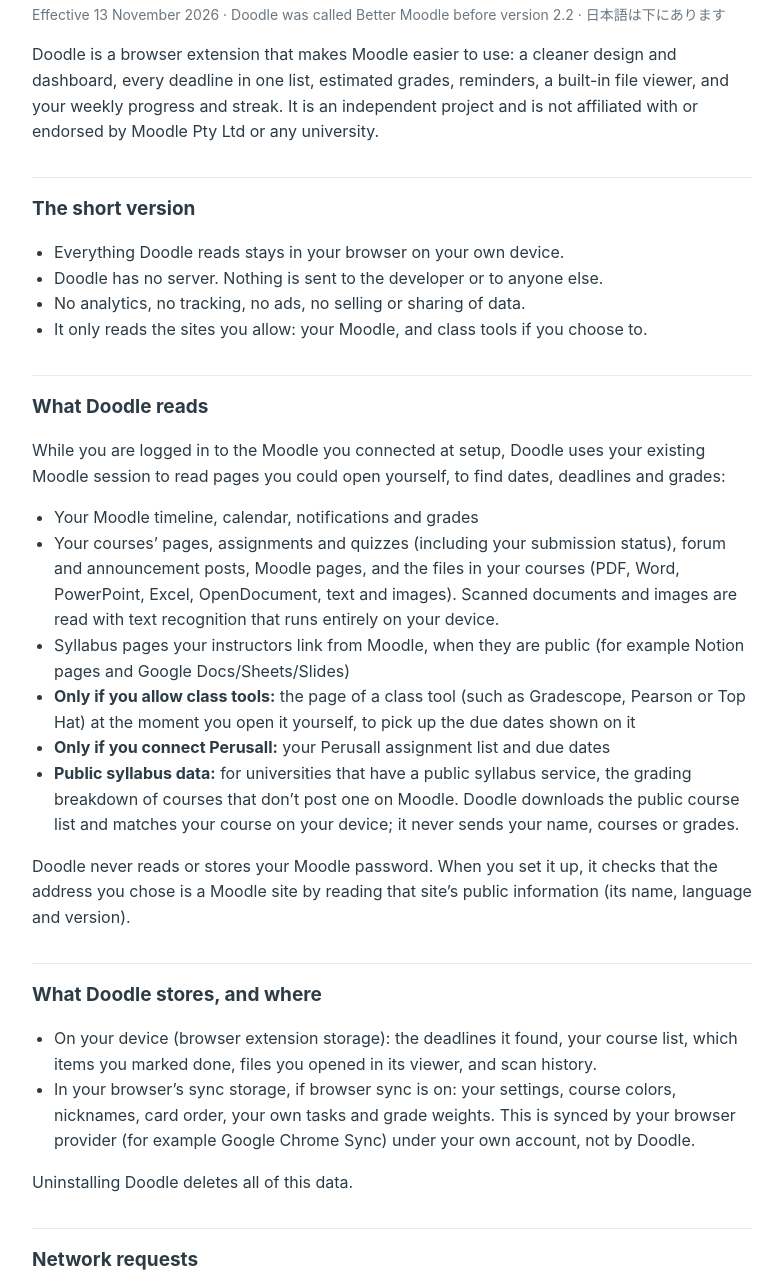
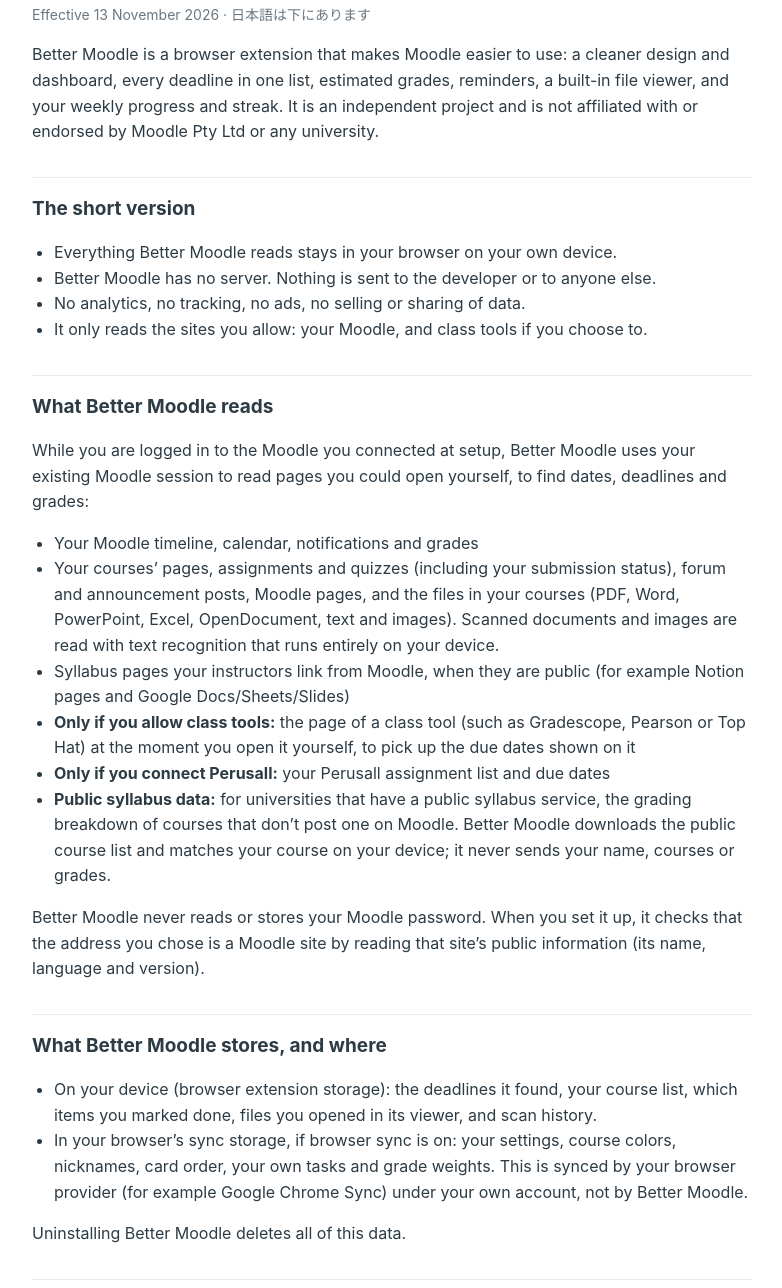
Before and after one commit to bettermoodle/bettermoodle.github.io, a plain HTML site: page privacy-policy.html in a window 1280 px wide. Shown: the part 98-1386 px from the top of the page, without its empty margins (248-1030 px from the left). Drawn offline with Linux system fonts and the light colour scheme.

Commit message:
Name back to Better Moodle on homepage and privacy policies
Co-Authored-By: Claude Opus 5.5 <noreply@anthropic.com>

```diff
--- a/privacy-policy.html
+++ b/privacy-policy.html
@@ -3,7 +3,7 @@
 <head>
 <meta charset="utf-8">
 <meta name="viewport" content="width=device-width, initial-scale=1">
-<title>Doodle Privacy Policy</title>
+<title>Better Moodle Privacy Policy</title>
 <style>
   :root { --text: #2d3b45; --muted: #6b7780; --line: #e8eaec; --bg: #fff; --accent: #0374b5; }
   @media (prefers-color-scheme: dark) { :root { --text: #e8eaec; --muted: #a5adb3; --line: #2f3a42; --bg: #151b20; --accent: #6cb8ff; } }
@@ -19,39 +19,39 @@
 </head>
 <body>
 <main>
-  <h1>Doodle — Privacy Policy</h1>
-  <p class="muted">Effective 13 November 2026 · Doodle was called Better Moodle before version 2.2 · 日本語は下にあります</p>
-  <p>Doodle is a browser extension that makes Moodle easier to use: a cleaner design and dashboard, every deadline in one list, estimated grades, reminders, a built-in file viewer, and your weekly progress and streak. It is an independent project and is not affiliated with or endorsed by Moodle Pty Ltd or any university.</p>
+  <h1>Better Moodle — Privacy Policy</h1>
+  <p class="muted">Effective 13 November 2026 · 日本語は下にあります</p>
+  <p>Better Moodle is a browser extension that makes Moodle easier to use: a cleaner design and dashboard, every deadline in one list, estimated grades, reminders, a built-in file viewer, and your weekly progress and streak. It is an independent project and is not affiliated with or endorsed by Moodle Pty Ltd or any university.</p>
 
   <h2>The short version</h2>
   <ul>
-    <li>Everything Doodle reads stays in your browser on your own device.</li>
-    <li>Doodle has no server. Nothing is sent to the developer or to anyone else.</li>
+    <li>Everything Better Moodle reads stays in your browser on your own device.</li>
+    <li>Better Moodle has no server. Nothing is sent to the developer or to anyone else.</li>
     <li>No analytics, no tracking, no ads, no selling or sharing of data.</li>
     <li>It only reads the sites you allow: your Moodle, and class tools if you choose to.</li>
   </ul>
 
-  <h2>What Doodle reads</h2>
-  <p>While you are logged in to the Moodle you connected at setup, Doodle uses your existing Moodle session to read pages you could open yourself, to find dates, deadlines and grades:</p>
+  <h2>What Better Moodle reads</h2>
+  <p>While you are logged in to the Moodle you connected at setup, Better Moodle uses your existing Moodle session to read pages you could open yourself, to find dates, deadlines and grades:</p>
   <ul>
     <li>Your Moodle timeline, calendar, notifications and grades</li>
     <li>Your courses’ pages, assignments and quizzes (including your submission status), forum and announcement posts, Moodle pages, and the files in your courses (PDF, Word, PowerPoint, Excel, OpenDocument, text and images). Scanned documents and images are read with text recognition that runs entirely on your device.</li>
     <li>Syllabus pages your instructors link from Moodle, when they are public (for example Notion pages and Google Docs/Sheets/Slides)</li>
     <li><b>Only if you allow class tools:</b> the page of a class tool (such as Gradescope, Pearson or Top Hat) at the moment you open it yourself, to pick up the due dates shown on it</li>
     <li><b>Only if you connect Perusall:</b> your Perusall assignment list and due dates</li>
-    <li><b>Public syllabus data:</b> for universities that have a public syllabus service, the grading breakdown of courses that don’t post one on Moodle. Doodle downloads the public course list and matches your course on your device; it never sends your name, courses or grades.</li>
+    <li><b>Public syllabus data:</b> for universities that have a public syllabus service, the grading breakdown of courses that don’t post one on Moodle. Better Moodle downloads the public course list and matches your course on your device; it never sends your name, courses or grades.</li>
   </ul>
-  <p>Doodle never reads or stores your Moodle password. When you set it up, it checks that the address you chose is a Moodle site by reading that site’s public information (its name, language and version).</p>
+  <p>Better Moodle never reads or stores your Moodle password. When you set it up, it checks that the address you chose is a Moodle site by reading that site’s public information (its name, language and version).</p>
 
-  <h2>What Doodle stores, and where</h2>
+  <h2>What Better Moodle stores, and where</h2>
   <ul>
     <li>On your device (browser extension storage): the deadlines it found, your course list, which items you marked done, files you opened in its viewer, and scan history.</li>
-    <li>In your browser’s sync storage, if browser sync is on: your settings, course colors, nicknames, card order, your own tasks and grade weights. This is synced by your browser provider (for example Google Chrome Sync) under your own account, not by Doodle.</li>
+    <li>In your browser’s sync storage, if browser sync is on: your settings, course colors, nicknames, card order, your own tasks and grade weights. This is synced by your browser provider (for example Google Chrome Sync) under your own account, not by Better Moodle.</li>
   </ul>
-  <p>Uninstalling Doodle deletes all of this data.</p>
+  <p>Uninstalling Better Moodle deletes all of this data.</p>
 
   <h2>Network requests</h2>
-  <p>Doodle only connects to: your Moodle; public syllabus pages linked from your courses; class tool sites you allowed, only for the page you opened; Perusall, if you connected it; and public syllabus services (currently api.wasedatime.com; the request names your faculty only). These requests go directly from your browser to those sites. All of Doodle’s code is included in the extension; it does not download or run remote code.</p>
+  <p>Better Moodle only connects to: your Moodle; public syllabus pages linked from your courses; class tool sites you allowed, only for the page you opened; Perusall, if you connected it; and public syllabus services (currently api.wasedatime.com; the request names your faculty only). These requests go directly from your browser to those sites. All of Better Moodle’s code is included in the extension; it does not download or run remote code.</p>
 
   <h2>Changes</h2>
   <p>If this policy changes, the new version will be posted on this page with a new effective date.</p>
@@ -61,7 +61,7 @@
 
   <h2>プライバシーポリシー（日本語）</h2>
   <ul>
-    <li>Doodle（旧 Better Moodle）は、Moodle をもっと使いやすくするブラウザ拡張機能です。Moodle Pty Ltd や大学とは関係のない個人のプロジェクトです。</li>
+    <li>Better Moodleは、Moodle をもっと使いやすくするブラウザ拡張機能です。Moodle Pty Ltd や大学とは関係のない個人のプロジェクトです。</li>
     <li>ログイン中の Moodle セッションを使って、あなた自身が開けるページ（タイムライン、カレンダー、通知、成績、コースページ、課題・小テスト、フォーラム、コース内のファイル、Moodle からリンクされた公開シラバス）を読み、締切・日付・成績を探します。画像やスキャンした文書の文字認識は端末内で行います。</li>
     <li>授業ツール（Gradescope など）を許可した場合は、あなたが開いたそのページだけを読み、締切を探します。Perusall を接続した場合は Perusall の課題一覧を読みます。</li>
     <li>読み取った内容はすべてあなたの端末のブラウザ内にのみ保存されます。サーバーはなく、開発者や第三者に送信されることはありません。分析・トラッキング・広告もありません。パスワードを読み取ったり保存したりすることはありません。</li>
```
Also changed, not shown: index.html (+3 -3 lines), privacy-policy-beta.html (+14 -14 lines).
